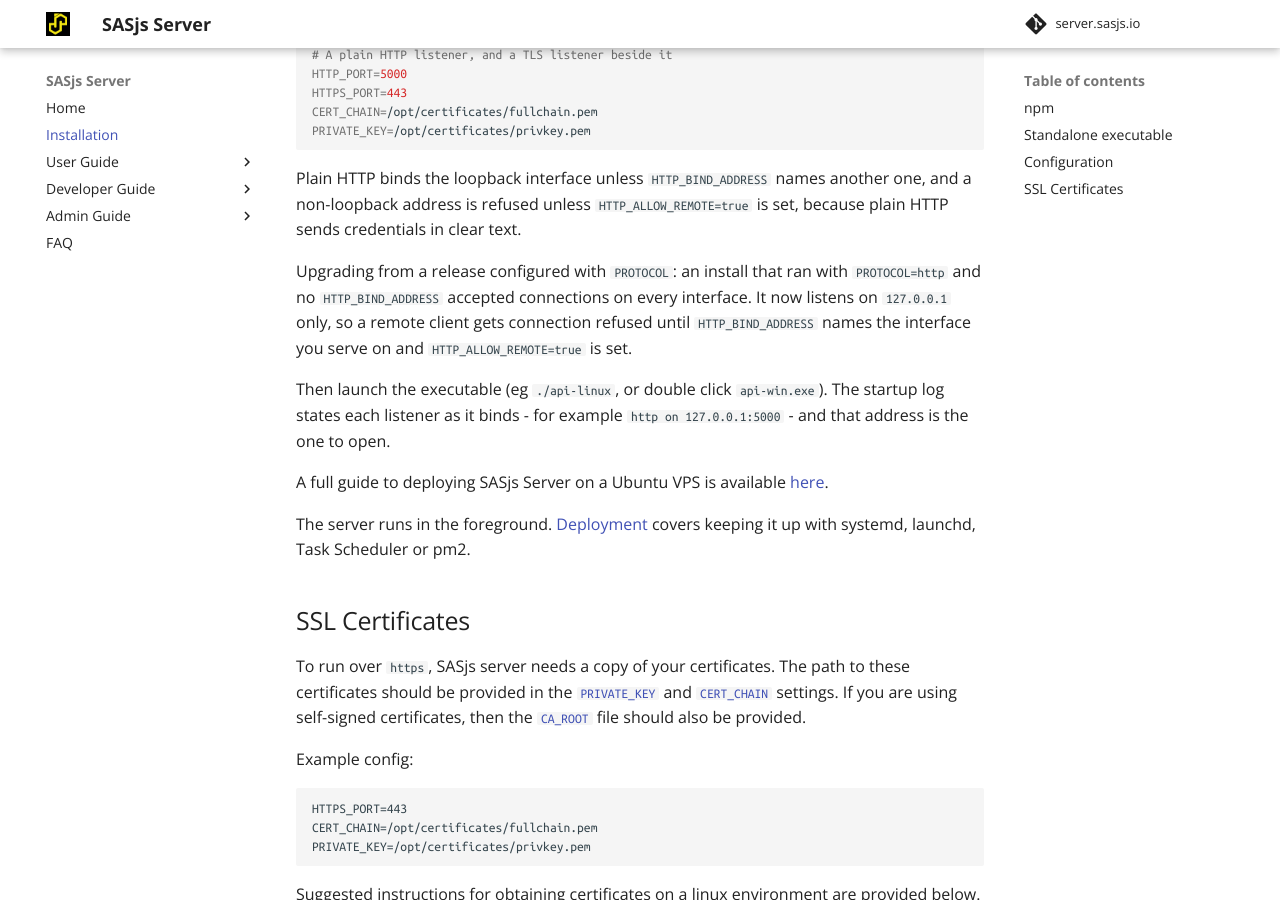
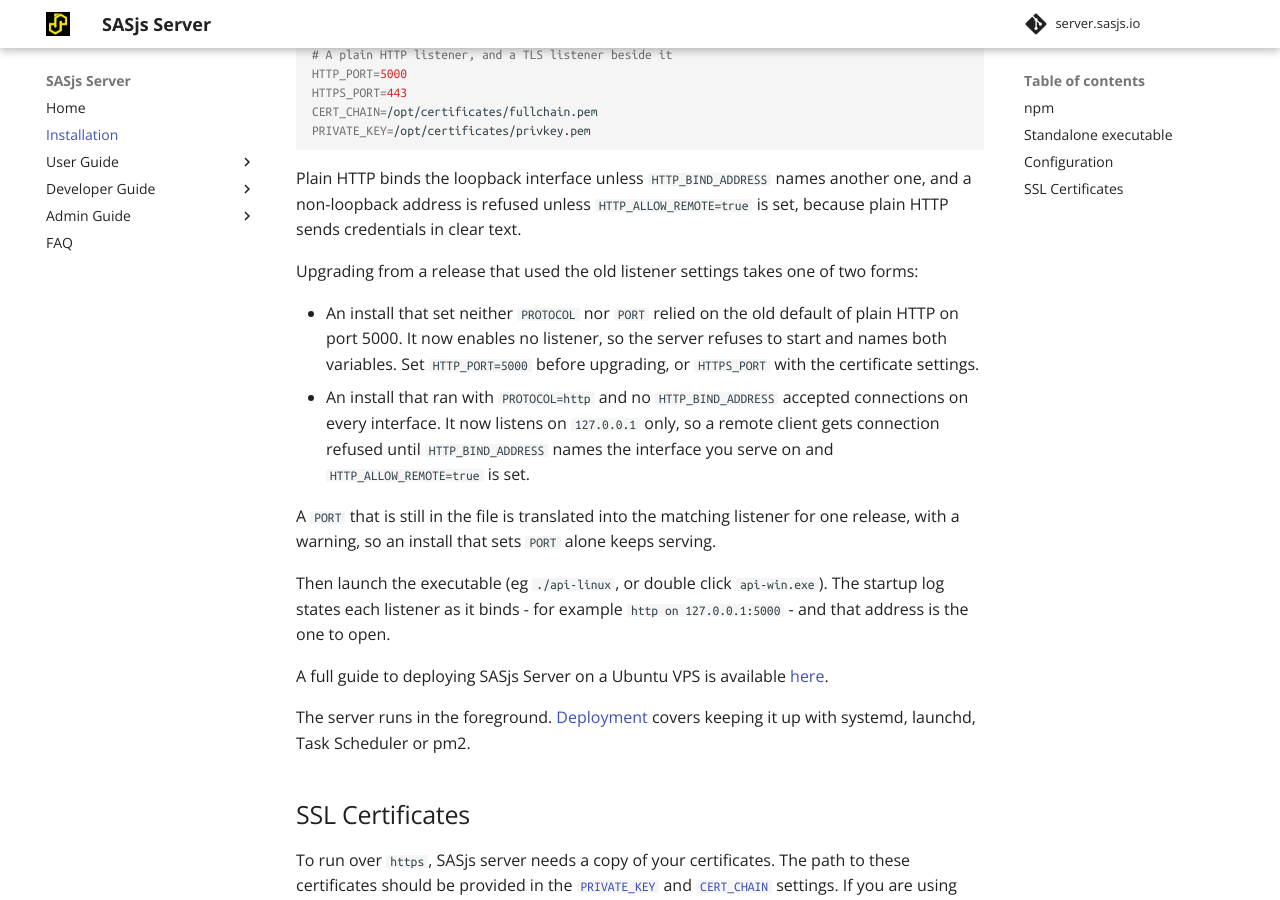
Before and after one commit to sasjs/server.sasjs.io, an MkDocs documentation site: the page built from docs/installation.md, in a window 1280 px wide and 900 px high, scrolled down 1603 px. Built offline with MkDocs 1.6.1 and Material for MkDocs 9.7.7, drawn with Linux system fonts in a browser that asks for light colours; comment, search, counter and statistics services are not loaded.

Commit message:
docs(installation): cover the install that relied on the old default port
The upgrade note covered PROTOCOL=http, but the more common install set neither
PROTOCOL nor PORT and served plain HTTP on 5000 by default. That one now enables
no listener and is refused at startup, and the translation cannot rescue it
because there is no PORT to translate - so it is now the first case in the note,
with HTTP_PORT=5000 as the fix. A PORT left in the file is still translated for
one release.

The pm2 row in the supervisor table moves its caveat to the platform column: the
cell that answers "starts at boot" now says yes, and the platforms cell says
Linux and macOS, with Windows via pm2-installer.

```diff
--- a/docs/installation.md
+++ b/docs/installation.md
@@ -66,7 +66,12 @@
 
 Plain HTTP binds the loopback interface unless `HTTP_BIND_ADDRESS` names another one, and a non-loopback address is refused unless `HTTP_ALLOW_REMOTE=true` is set, because plain HTTP sends credentials in clear text.
 
-Upgrading from a release configured with `PROTOCOL`: an install that ran with `PROTOCOL=http` and no `HTTP_BIND_ADDRESS` accepted connections on every interface. It now listens on `127.0.0.1` only, so a remote client gets connection refused until `HTTP_BIND_ADDRESS` names the interface you serve on and `HTTP_ALLOW_REMOTE=true` is set.
+Upgrading from a release that used the old listener settings takes one of two forms:
+
+- An install that set neither `PROTOCOL` nor `PORT` relied on the old default of plain HTTP on port 5000. It now enables no listener, so the server refuses to start and names both variables. Set `HTTP_PORT=5000` before upgrading, or `HTTPS_PORT` with the certificate settings.
+- An install that ran with `PROTOCOL=http` and no `HTTP_BIND_ADDRESS` accepted connections on every interface. It now listens on `127.0.0.1` only, so a remote client gets connection refused until `HTTP_BIND_ADDRESS` names the interface you serve on and `HTTP_ALLOW_REMOTE=true` is set.
+
+A `PORT` that is still in the file is translated into the matching listener for one release, with a warning, so an install that sets `PORT` alone keeps serving.
 
 Then launch the executable (eg `./api-linux`, or double click `api-win.exe`). The startup log states each listener as it binds - for example `http on 127.0.0.1:5000` - and that address is the one to open.
 
```
Also changed, not shown: docs/deployment.md (+1 -1 lines).
